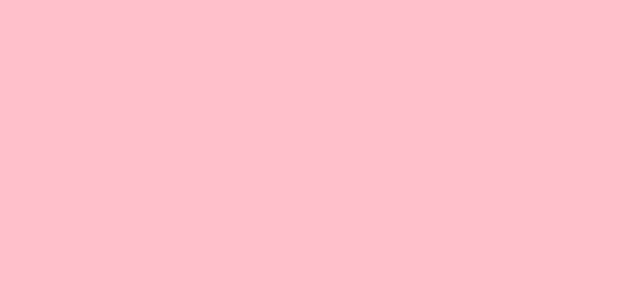
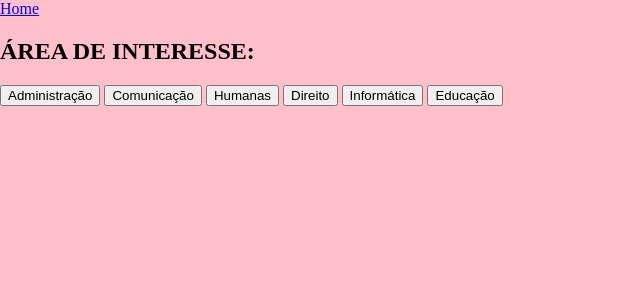
Before and after one commit to demoday-elas/demoday-elas, a Django app: page /areas/ in a window 1280 px wide. Before the commit the part shown is empty. Shown: the top 300 px of the page, without its empty margins (0-640 px from the left). Run offline with Django 3.2, Linux system fonts and the light colour scheme.

Commit message:
Criar estrurura do areas4.html

```diff
--- a/app/templates/areas4.html
+++ b/app/templates/areas4.html
@@ -9,6 +9,22 @@
     <title>areas</title>
 </head>
 <body>
+    <nav>
+        <!-- colocar o logo -->
+        <a href="/">Home</a>
+    </nav>
+    <div>
+        <h2>ÁREA DE INTERESSE:</h2>
+
+        <a href="/vagas"><button>Administração</button></a>
+        <a href="/vagas"><button>Comunicação</button></a>
+        <a href="/vagas"><button>Humanas</button></a>
+        <a href="/vagas"><button>Direito</button></a>
+        <a href="/vagas"><button>Informática</button></a>
+        <a href="/vagas"><button>Educação</button></a>
+
+
+    </div>
 
 </body>
 </html>
```
